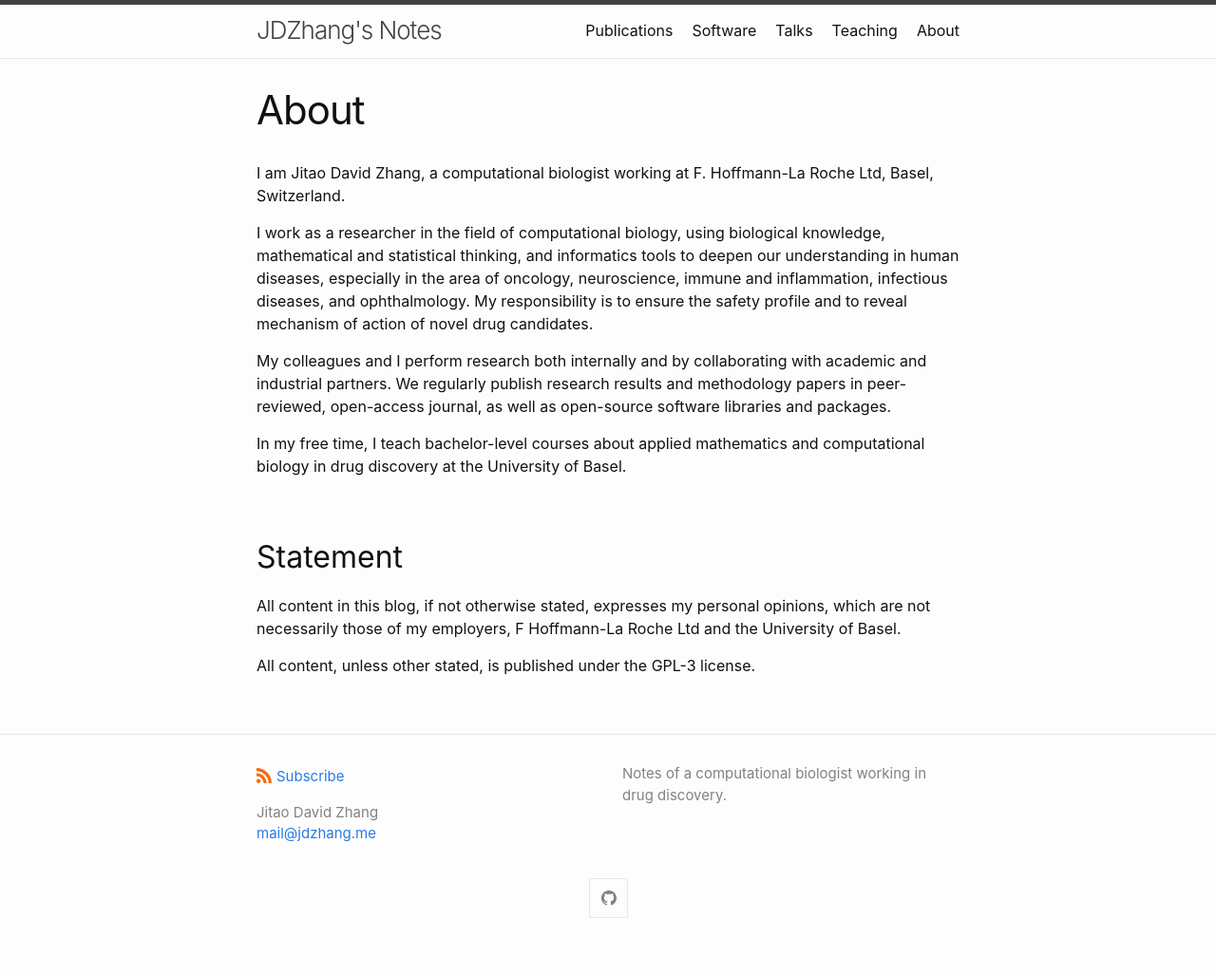
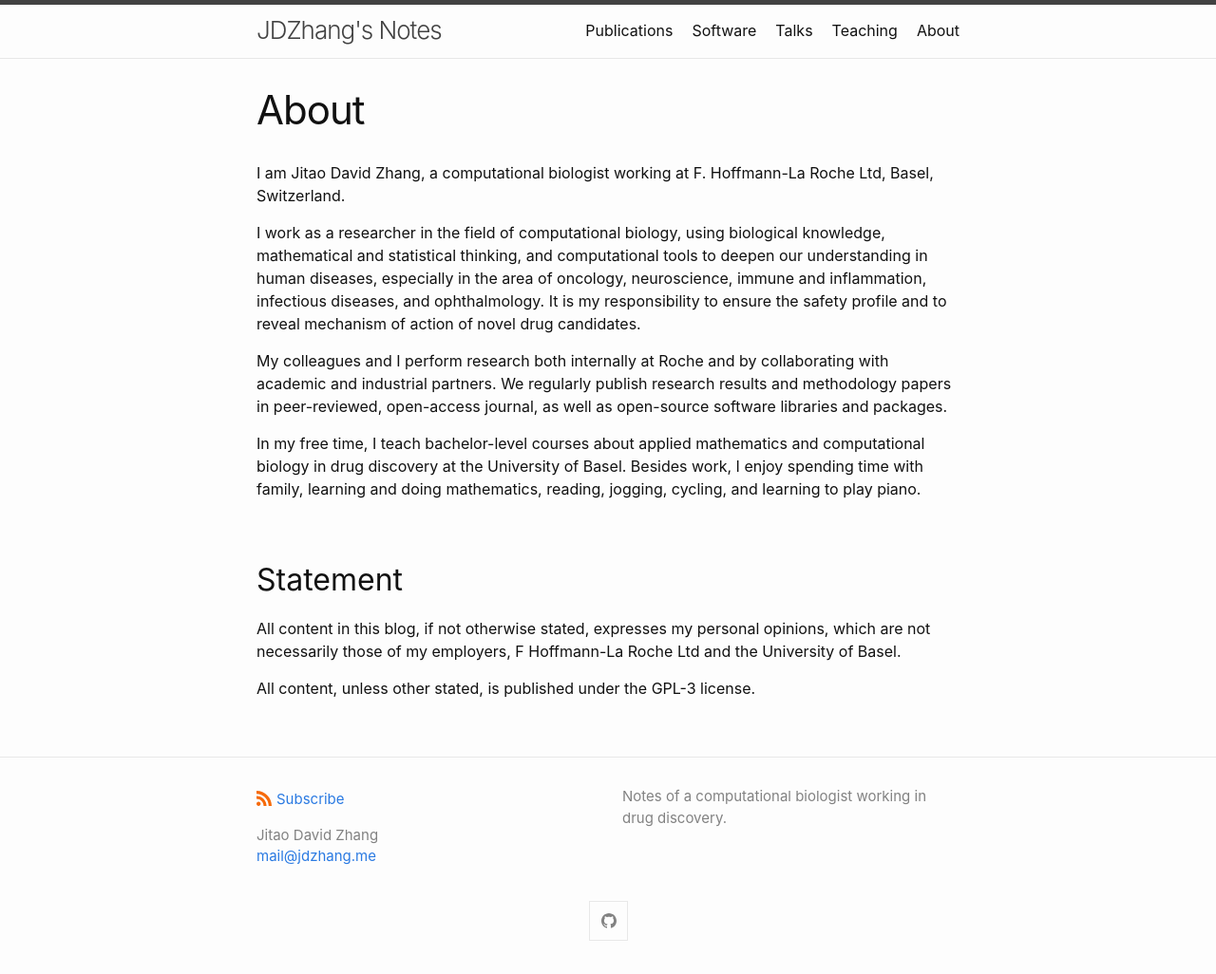
Before and after one commit to Accio/accio.github.io, a Jekyll site: the page built from _pages/about.md, in a window 1280 px wide. Shown: the whole page at 95% size. Built offline with Jekyll 4.4.1, drawn with Linux system fonts in a browser that asks for light colours; before the commit the page ends 1002 px from its top, so only the background shows below that.

Commit message:
update introduction

```diff
--- a/_pages/about.md
+++ b/_pages/about.md
@@ -2,16 +2,15 @@
 layout: page
 title: About
 permalink: /about
-author_profile: true
 ---
 
 I am Jitao David Zhang, a computational biologist working at F. Hoffmann-La Roche Ltd, Basel, Switzerland.
 
-I work as a researcher in the field of computational biology, using biological knowledge, mathematical and statistical thinking, and informatics tools to deepen our understanding in human diseases, especially in the area of oncology, neuroscience, immune and inflammation, infectious diseases, and ophthalmology. My responsibility is to ensure the safety profile and to reveal mechanism of action of novel drug candidates.
+I work as a researcher in the field of computational biology, using biological knowledge, mathematical and statistical thinking, and computational tools to deepen our understanding in human diseases, especially in the area of oncology, neuroscience, immune and inflammation, infectious diseases, and ophthalmology. It is my responsibility to ensure the safety profile and to reveal mechanism of action of novel drug candidates.
 
-My colleagues and I perform research both internally and by collaborating with academic and industrial partners. We regularly publish research results and methodology papers in peer-reviewed, open-access journal, as well as open-source software libraries and packages.
+My colleagues and I perform research both internally at Roche and by collaborating with academic and industrial partners. We regularly publish research results and methodology papers in peer-reviewed, open-access journal, as well as open-source software libraries and packages.
 
-In my free time, I teach bachelor-level courses about applied mathematics and computational biology in drug discovery at the University of Basel.
+In my free time, I teach bachelor-level courses about applied mathematics and computational biology in drug discovery at the University of Basel. Besides work, I enjoy spending time with family, learning and doing mathematics, reading, jogging, cycling, and learning to play piano.
 
 ## Statement
 
```
